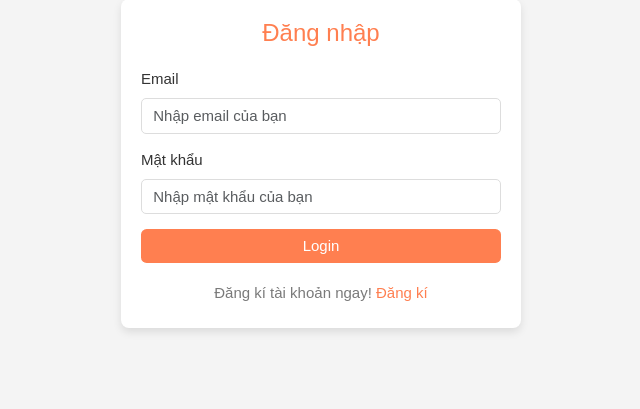
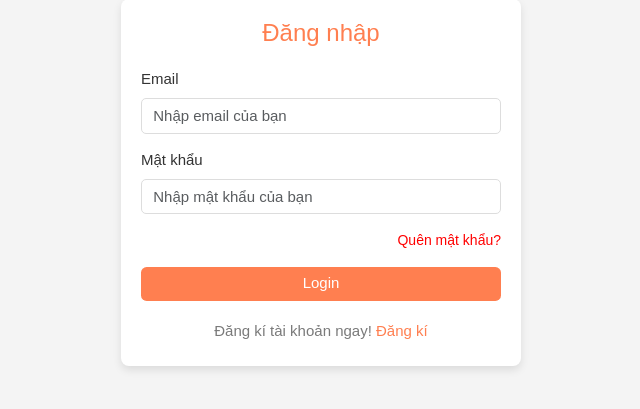
Before and after one commit to Duong247/Blog-PHPproject, a PHP site: template BlogProject/src/Views/login/index.php in a window 1280 px wide. Shown: the part 171-580 px from the top of the page, without its empty margins (319-959 px from the left). Run offline with PHP 8.4, Linux system fonts and the light colour scheme; the template is opened without the code that fills it, so the values that code supplies are empty; some libraries are stand-ins or nearby versions.

Commit message:
update_ui_login

```diff
--- a/BlogProject/src/Views/login/index.php
+++ b/BlogProject/src/Views/login/index.php
@@ -63,6 +63,22 @@
     .footer a:hover {
         text-decoration: underline;
     }
+
+    .forgot-password {
+        text-align: right;
+        margin-bottom: 15px;
+    }
+
+    .forgot-password a {
+        color: red;
+        /* Đổi màu chữ thành đỏ */
+        text-decoration: none;
+        font-size: 14px;
+    }
+
+    .forgot-password a:hover {
+        text-decoration: underline;
+    }
 </style>
 
 <div class="login-container">
@@ -79,6 +95,9 @@
             <input type="password" class="form-control" id="password" name="password"
                 placeholder="Nhập mật khẩu của bạn" required>
         </div>
+        <div class="forgot-password">
+            <a href="/forgot-password">Quên mật khẩu?</a>
+        </div>
         <button type="submit" class="btn btn-primary w-100">Login</button>
     </form>
     <div class="footer">
```
